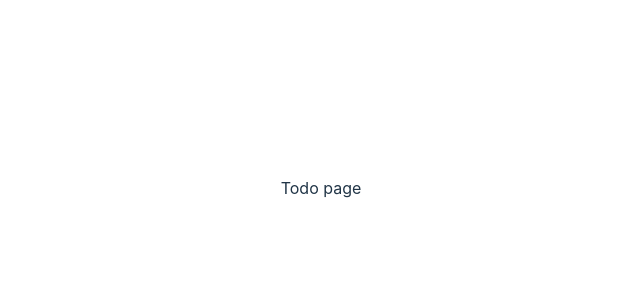
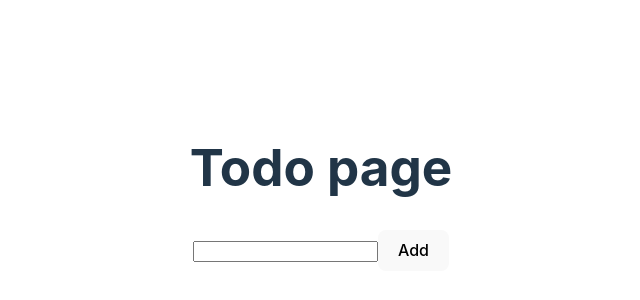
Before and after one commit to devhimani/react_todo_useContext, a React (Vite) app: page /todo in a window 1280 px wide. Shown: the part 212-512 px from the top of the page, without its empty margins (319-959 px from the left). Built offline with nearby package versions, Linux system fonts and the light colour scheme.

Commit message:
form create & store todo

```diff
--- a/src/pages/Todo.jsx
+++ b/src/pages/Todo.jsx
@@ -1,5 +1,30 @@
+import { useState } from "react";
+
 const Todo = () => {
-  return <div>Todo page</div>;
+  const [input, setInput] = useState("");
+  const [todos, setTodos] = useState([]);
+
+  const handleSubmit = (e) => {
+    e.preventDefault();
+
+    setTodos([...todos, input]);
+    setInput("");
+  };
+  return (
+    <div>
+      <h1> Todo page</h1>
+      <div>
+        <form onSubmit={handleSubmit}>
+          <input
+            type="text"
+            value={input}
+            onChange={(e) => setInput(e.target.value)}
+          />
+          <button type="submit">Add</button>
+        </form>
+      </div>
+    </div>
+  );
 };
 
 export default Todo;
```
